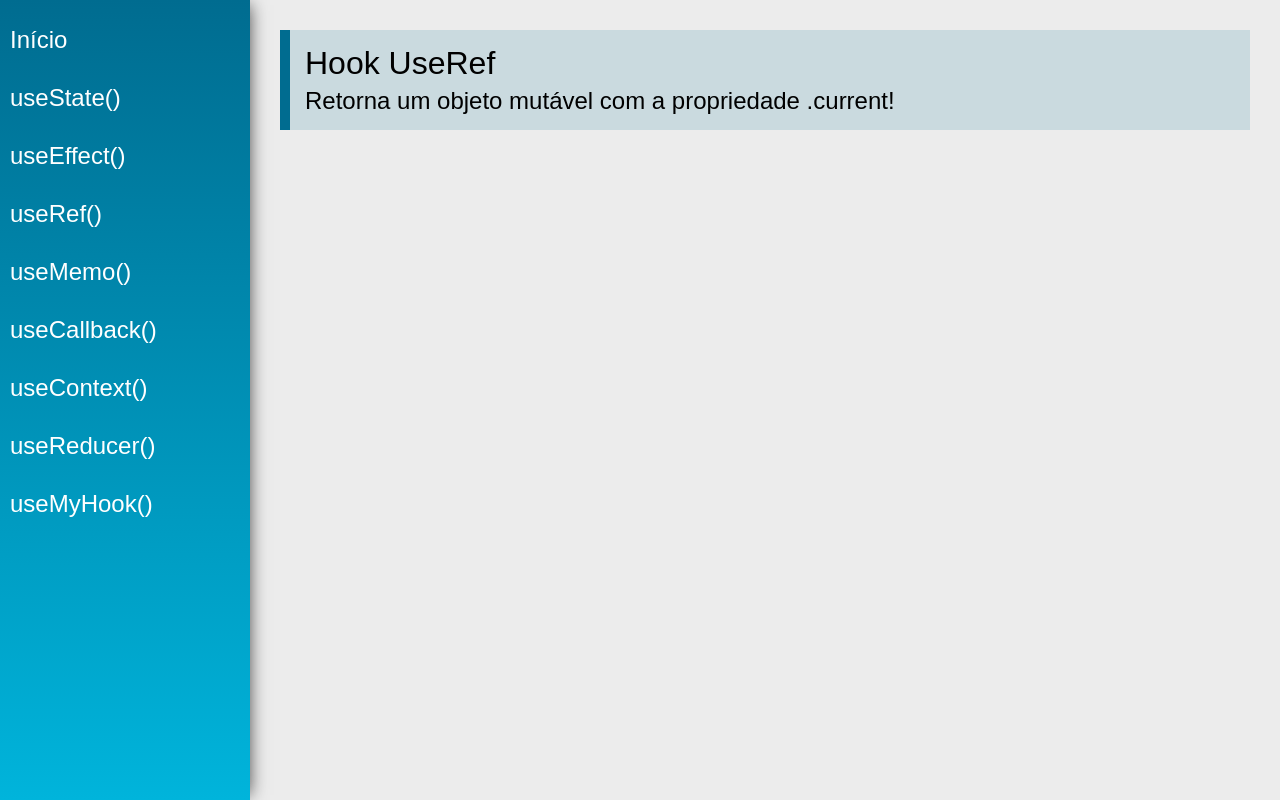
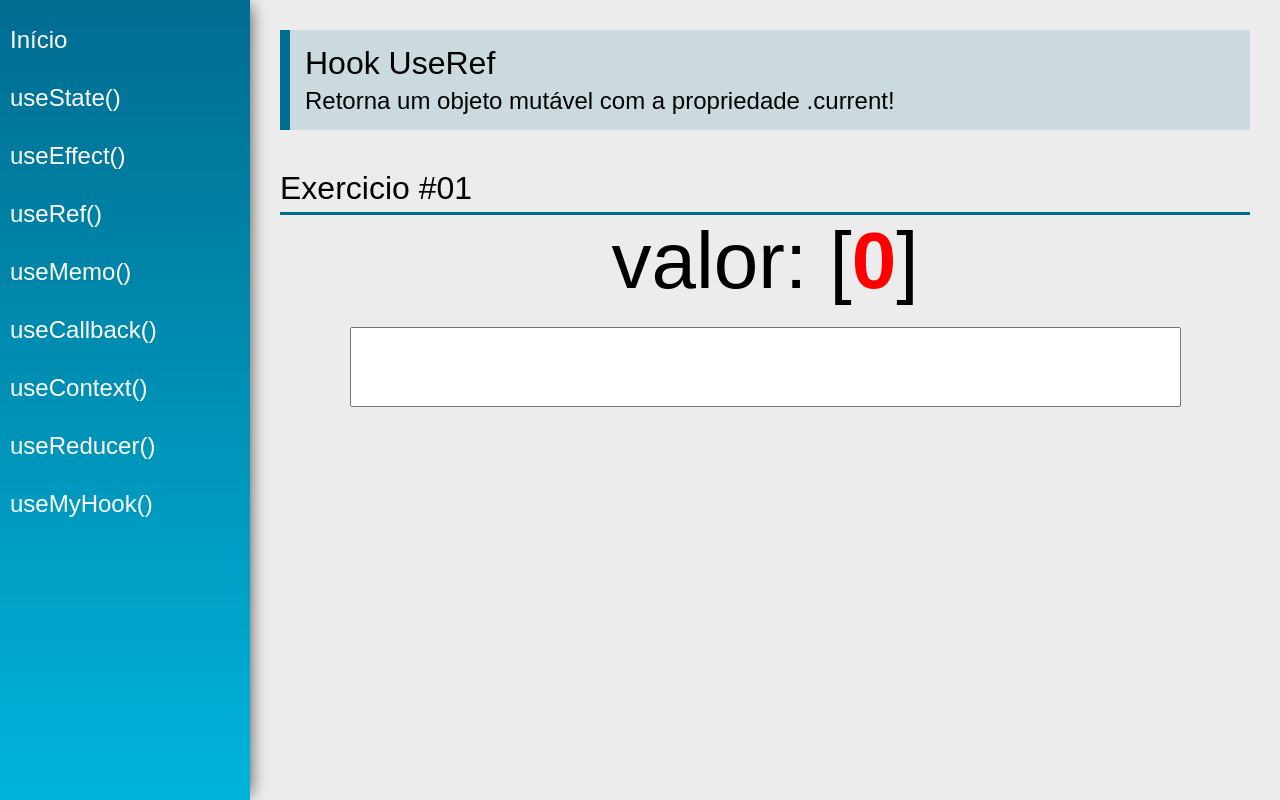
Before and after one commit to RyanGualberto/hooks-react, a React (Create React App) app: page /useRef in a window 1280 px wide. Built offline with nearby package versions, Linux system fonts and the light colour scheme.

Commit message:
s5a67: useRef #1

```diff
--- a/src/views/examples/UseRef.jsx
+++ b/src/views/examples/UseRef.jsx
@@ -1,13 +1,42 @@
-import React from 'react'
+import React, { useEffect, useRef, useState } from 'react'
 import PageTitle from '../../components/layout/PageTitle'
+import SectionTitle from '../../components/layout/SectionTitle'
+const UseRef = (props) => {
+    const [value1, setValue1] = useState("")
+    const count = useRef(0);
+    useEffect(function(){
 
-const UseRef = (props) => {
+        count.current = count.current + 1
+    }, [value1])
     return (
         <div className="UseRef">
             <PageTitle
                 title="Hook UseRef"
                 subtitle="Retorna um objeto mutável com a propriedade .current!"
             />
+        <SectionTitle title="Exercicio #01"/>
+        <div className="center">
+            <div>
+                <span className="text">
+                    valor:
+                </span>
+                <span className="text">
+                    {value1} [
+                </span>
+                <span className="text red">
+                    {count.current}
+                </span>
+                <span className="text">
+                    ]
+                </span>
+            </div>
+            <input
+            type="text"
+            className="input"
+            value={value1}
+            onChange={e => setValue1(e.target.value)}
+            />
+        </div>
         </div>
     )
 }
```
